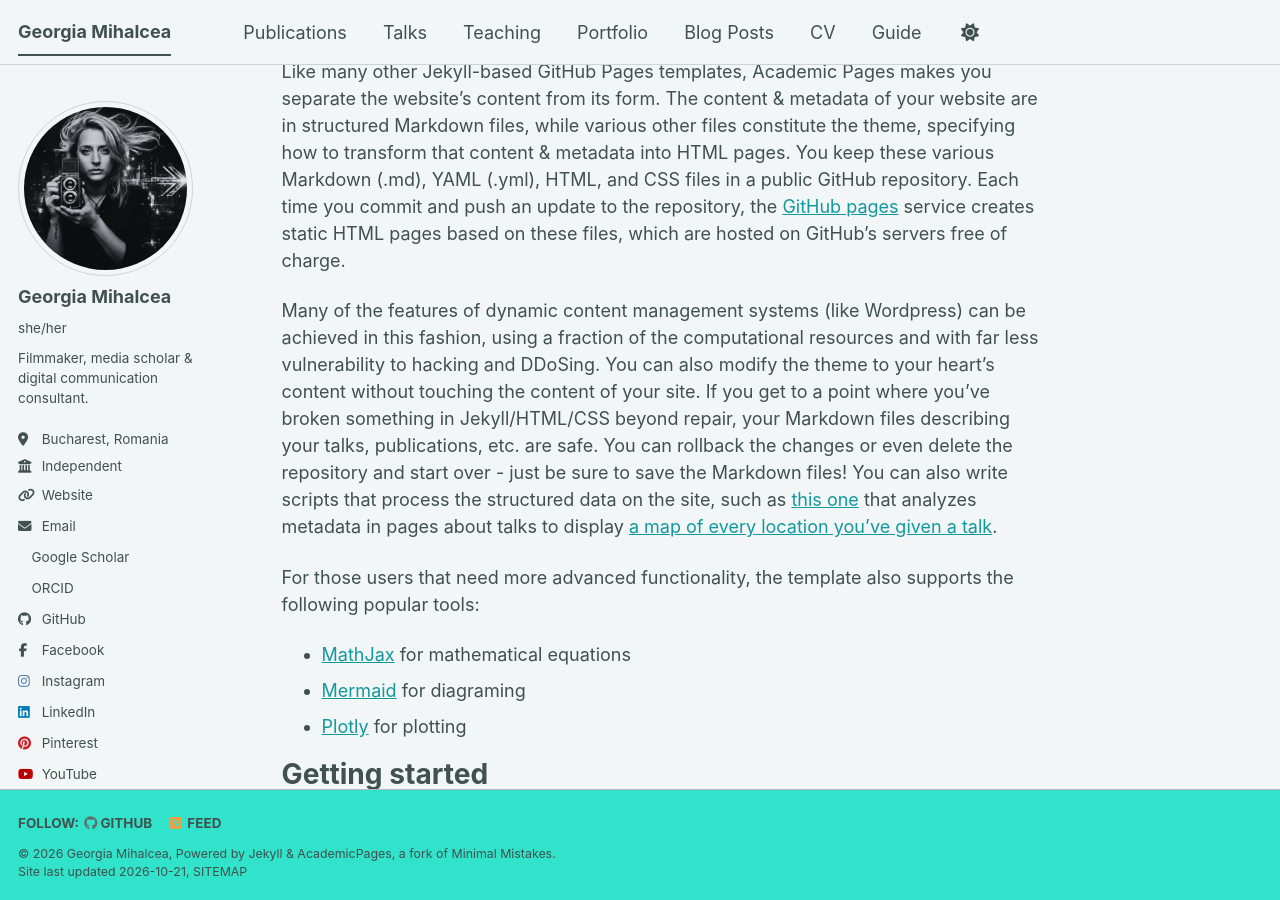
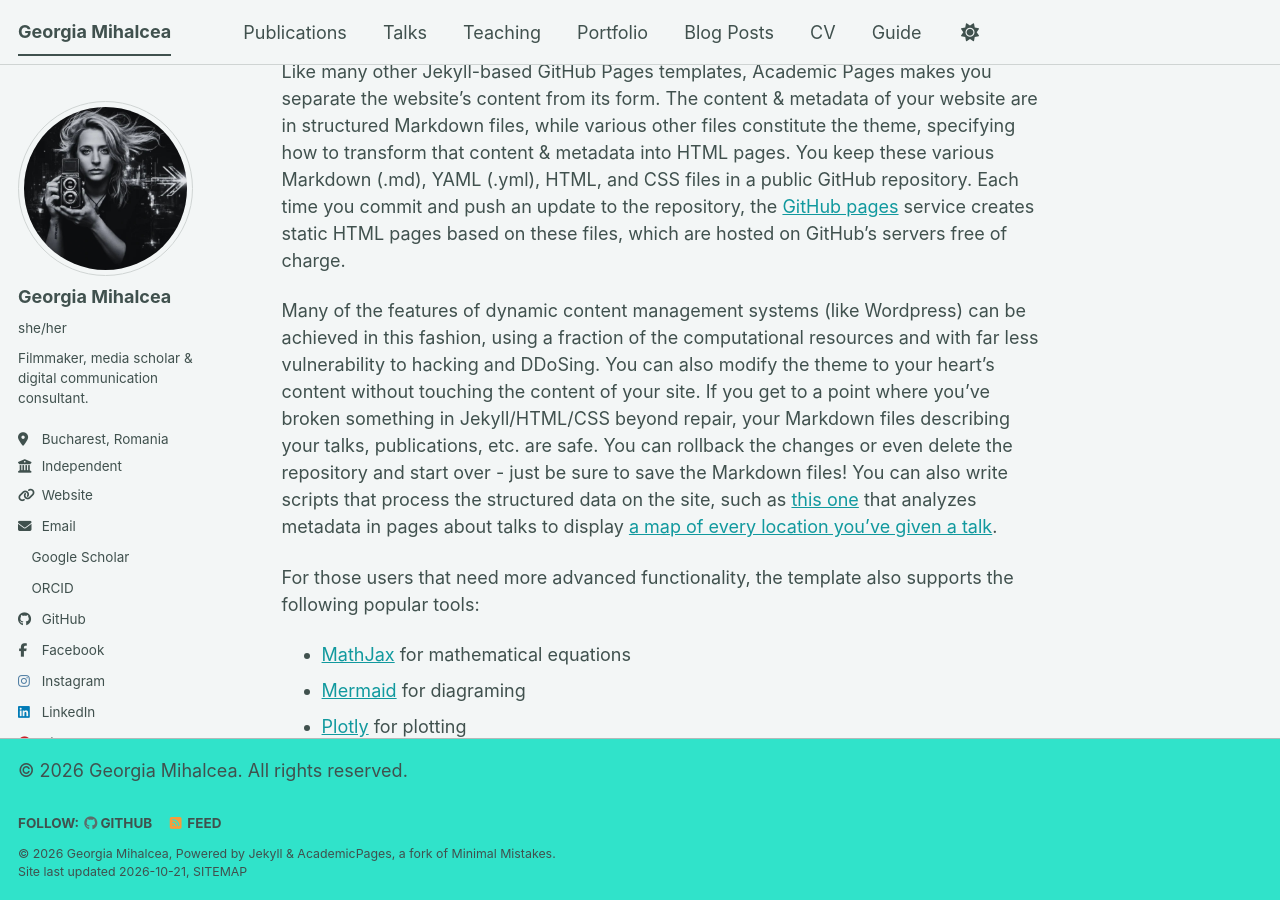
Before and after one commit to GeorgiaMihalcea/georgiamihalcea.github.io, a Jekyll site: the page built from _pages/about.md, in a window 1280 px wide and 900 px high, scrolled down 478 px. Built offline with Jekyll 4.4.1, drawn with Linux system fonts in a browser that asks for light colours; a style sheet for code colours, icons or effects is not loaded.

Commit message:
Update custom footer with copyright notice
Removed MathJax support and added copyright notice.

```diff
--- a/_includes/footer/custom.html
+++ b/_includes/footer/custom.html
@@ -1,6 +1 @@
-<!-- start custom footer snippets -->
-
-<!-- Support for MathJax -->
-<script id="MathJax-script" defer src="https://cdn.jsdelivr.net/npm/mathjax@4.0.0/tex-mml-chtml.js"></script>
-
-<!-- end custom footer snippets -->
+<p>&copy; 2026 Georgia Mihalcea. All rights reserved.</p>
```
